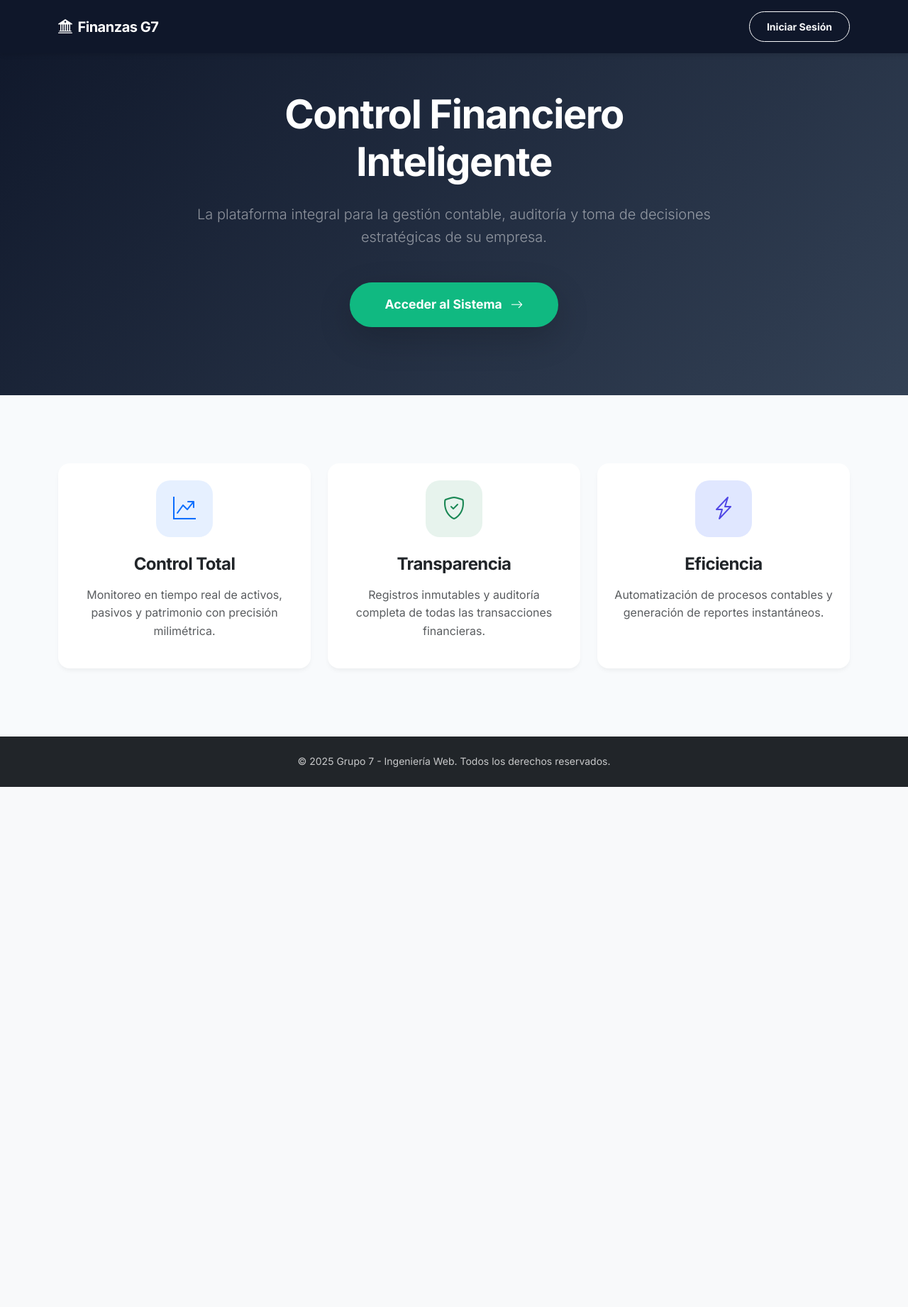
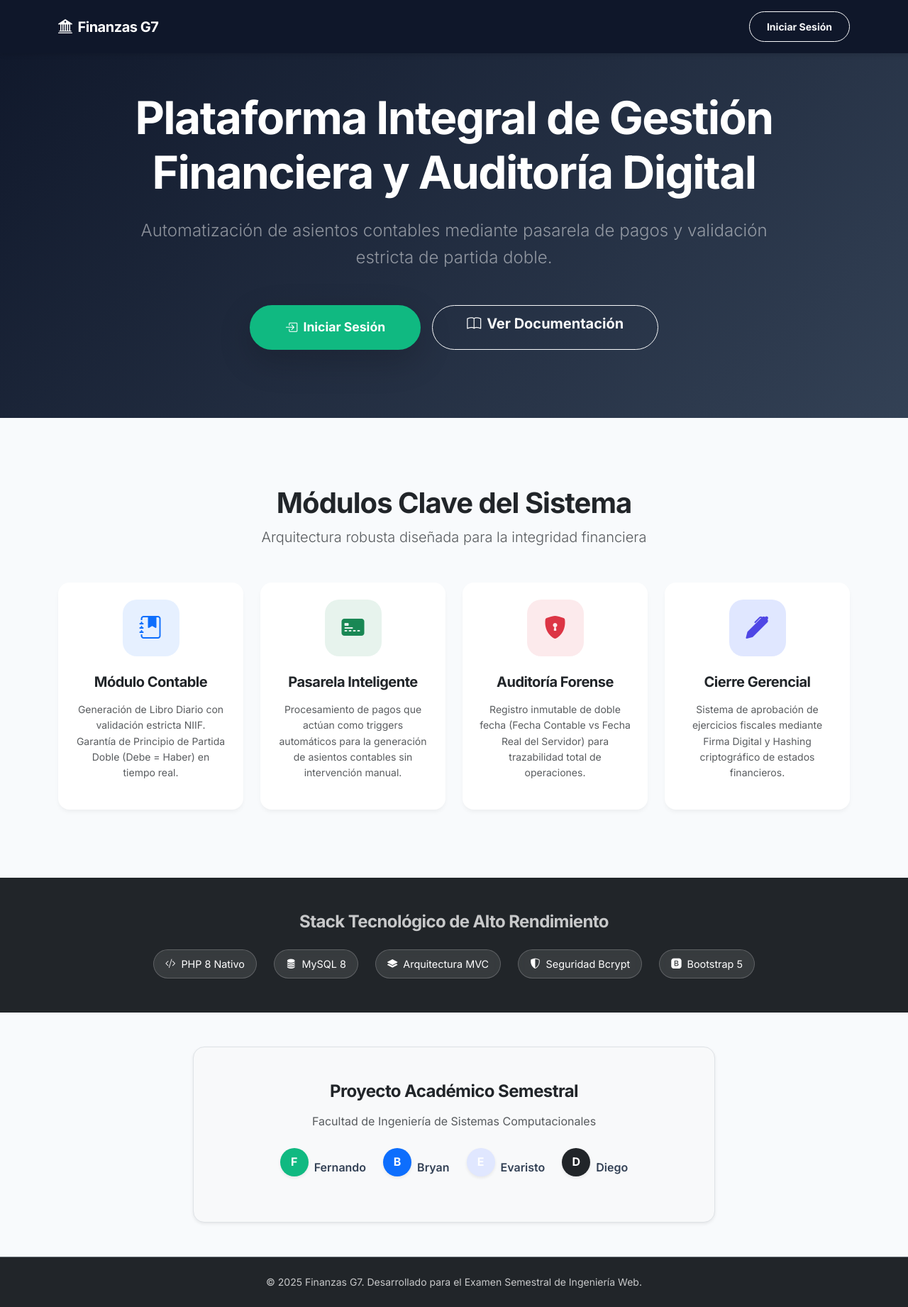
Before and after one commit to fernandojjq/Semestral_Ing_Web, a PHP site: page / in a window 1280 px wide. Shown: the whole page at 71% size. Before the commit the page ends 1109 px from the top, so only its background shows below. Run offline with PHP 8.4, Linux system fonts and the light colour scheme.

Commit message:
Actualización de contenido en index.php

```diff
--- a/public/index.php
+++ b/public/index.php
@@ -8,13 +8,41 @@ define('BASE_PATH', dirname(__DIR__));
 <head>
     <meta charset="UTF-8">
     <meta name="viewport" content="width=device-width, initial-scale=1.0">
-    <title>Finanzas G7 - Sistema Financiero</title>
+    <title>Finanzas G7 - Sistema Financiero Corporativo</title>
     <!-- Bootstrap CSS -->
     <link rel="stylesheet" href="https://cdn.jsdelivr.net/npm/bootstrap@5.3.0/dist/css/bootstrap.min.css">
     <!-- Bootstrap Icons -->
     <link rel="stylesheet" href="https://cdn.jsdelivr.net/npm/bootstrap-icons@1.10.0/font/bootstrap-icons.css">
     <!-- Custom CSS with Cache Busting -->
     <link rel="stylesheet" href="css/style.css?v=<?php echo time(); ?>">
+    <style>
+        /* Small inline adjustments for specific landing sections not in main style yet */
+        .tech-pill {
+            background: rgba(255, 255, 255, 0.1);
+            border: 1px solid rgba(255, 255, 255, 0.2);
+            color: white;
+            padding: 0.5rem 1rem;
+            border-radius: 50rem;
+            font-size: 0.9rem;
+            display: inline-flex;
+            align-items: center;
+            margin: 0 0.5rem;
+            backdrop-filter: blur(5px);
+        }
+
+        .step-number {
+            width: 40px;
+            height: 40px;
+            background: var(--accent-color);
+            color: white;
+            border-radius: 50%;
+            display: flex;
+            align-items: center;
+            justify-content: center;
+            font-weight: bold;
+            margin-bottom: 1rem;
+        }
+    </style>
 </head>
 
 <body class="d-flex flex-column min-vh-100">
@@ -33,61 +61,134 @@ define('BASE_PATH', dirname(__DIR__));
     </nav>
 
     <!-- Hero Section -->
-    <div class="hero d-flex align-items-center">
+    <div class="hero d-flex align-items-center text-center">
         <div class="container">
             <div class="row justify-content-center">
-                <div class="col-lg-8 text-center">
-                    <h1 class="display-4 fw-bold mb-4 text-white">Control Financiero Inteligente</h1>
-                    <p class="lead text-white-50 mb-5">La plataforma integral para la gestión contable, auditoría y toma
-                        de decisiones estratégicas de su empresa.</p>
-                    <a href="app.php?view=login" class="btn btn-landing btn-lg shadow-lg">
-                        Acceder al Sistema <i class="bi bi-arrow-right ms-2"></i>
-                    </a>
+                <div class="col-lg-10">
+                    <h1 class="display-3 fw-bold mb-4 text-white">Plataforma Integral de Gestión Financiera y Auditoría
+                        Digital</h1>
+                    <p class="lead text-white-50 mb-5 fs-4">Automatización de asientos contables mediante pasarela de
+                        pagos y validación estricta de partida doble.</p>
+                    <div class="d-flex justify-content-center gap-3">
+                        <a href="app.php?view=login" class="btn btn-landing btn-lg shadow-lg">
+                            <i class="bi bi-box-arrow-in-right me-2"></i>Iniciar Sesión
+                        </a>
+                        <a href="#modulos" class="btn btn-outline-light btn-lg rounded-pill px-5 fw-bold">
+                            <i class="bi bi-book me-2"></i>Ver Documentación
+                        </a>
+                    </div>
                 </div>
             </div>
         </div>
     </div>
 
-    <!-- Features Section -->
-    <div class="container py-5 my-5">
+    <!-- Módulos Clave Section -->
+    <div id="modulos" class="container py-5 my-5">
+        <div class="text-center mb-5">
+            <h2 class="display-6 fw-bold text-dark">Módulos Clave del Sistema</h2>
+            <p class="text-muted lead">Arquitectura robusta diseñada para la integridad financiera</p>
+        </div>
+
         <div class="row g-4">
-            <div class="col-md-4">
+            <!-- Módulo Contable -->
+            <div class="col-md-6 col-lg-3">
                 <div class="card h-100 border-0 shadow-hover p-4 text-center">
                     <div class="feature-icon mx-auto mb-4 bg-primary bg-opacity-10 text-primary">
-                        <i class="bi bi-graph-up-arrow"></i>
+                        <i class="bi bi-journal-bookmark-fill"></i>
                     </div>
-                    <h3 class="h4 fw-bold mb-3 text-dark">Control Total</h3>
-                    <p class="text-muted">Monitoreo en tiempo real de activos, pasivos y patrimonio con precisión
-                        milimétrica.</p>
+                    <h3 class="h5 fw-bold mb-3 text-dark">Módulo Contable</h3>
+                    <p class="text-muted small">Generación de Libro Diario con validación estricta NIIF. Garantía de
+                        Principio de Partida Doble (Debe = Haber) en tiempo real.</p>
                 </div>
             </div>
-            <div class="col-md-4">
+
+            <!-- Pasarela Inteligente -->
+            <div class="col-md-6 col-lg-3">
                 <div class="card h-100 border-0 shadow-hover p-4 text-center">
                     <div class="feature-icon mx-auto mb-4 bg-success bg-opacity-10 text-success">
-                        <i class="bi bi-shield-check"></i>
+                        <i class="bi bi-credit-card-2-front-fill"></i>
                     </div>
-                    <h3 class="h4 fw-bold mb-3 text-dark">Transparencia</h3>
-                    <p class="text-muted">Registros inmutables y auditoría completa de todas las transacciones
-                        financieras.</p>
+                    <h3 class="h5 fw-bold mb-3 text-dark">Pasarela Inteligente</h3>
+                    <p class="text-muted small">Procesamiento de pagos que actúan como triggers automáticos para la
+                        generación de asientos contables sin intervención manual.</p>
                 </div>
             </div>
-            <div class="col-md-4">
+
+            <!-- Auditoría Forense -->
+            <div class="col-md-6 col-lg-3">
+                <div class="card h-100 border-0 shadow-hover p-4 text-center">
+                    <div class="feature-icon mx-auto mb-4 bg-danger bg-opacity-10 text-danger">
+                        <i class="bi bi-shield-lock-fill"></i>
+                    </div>
+                    <h3 class="h5 fw-bold mb-3 text-dark">Auditoría Forense</h3>
+                    <p class="text-muted small">Registro inmutable de doble fecha (Fecha Contable vs Fecha Real del
+                        Servidor) para trazabilidad total de operaciones.</p>
+                </div>
+            </div>
+
+            <!-- Cierre Gerencial -->
+            <div class="col-md-6 col-lg-3">
                 <div class="card h-100 border-0 shadow-hover p-4 text-center">
                     <div class="feature-icon mx-auto mb-4 bg-indigo bg-opacity-10 text-indigo">
-                        <i class="bi bi-lightning-charge"></i>
+                        <i class="bi bi-pen-fill"></i>
                     </div>
-                    <h3 class="h4 fw-bold mb-3 text-dark">Eficiencia</h3>
-                    <p class="text-muted">Automatización de procesos contables y generación de reportes instantáneos.
-                    </p>
+                    <h3 class="h5 fw-bold mb-3 text-dark">Cierre Gerencial</h3>
+                    <p class="text-muted small">Sistema de aprobación de ejercicios fiscales mediante Firma Digital y
+                        Hashing criptográfico de estados financieros.</p>
+                </div>
+            </div>
+        </div>
+    </div>
+
+    <!-- Sección de Tecnología -->
+    <section class="py-5 bg-dark text-white">
+        <div class="container text-center">
+            <h3 class="h4 fw-bold mb-4 text-white opacity-75">Stack Tecnológico de Alto Rendimiento</h3>
+            <div class="d-flex flex-wrap justify-content-center gap-2">
+                <span class="tech-pill"><i class="bi bi-code-slash me-2"></i>PHP 8 Nativo</span>
+                <span class="tech-pill"><i class="bi bi-database-fill me-2"></i>MySQL 8</span>
+                <span class="tech-pill"><i class="bi bi-layers-fill me-2"></i>Arquitectura MVC</span>
+                <span class="tech-pill"><i class="bi bi-shield-shaded me-2"></i>Seguridad Bcrypt</span>
+                <span class="tech-pill"><i class="bi bi-bootstrap-fill me-2"></i>Bootstrap 5</span>
+            </div>
+        </div>
+    </section>
+
+    <!-- Sobre el Equipo -->
+    <div class="container py-5">
+        <div class="row justify-content-center">
+            <div class="col-lg-8 text-center">
+                <div class="p-5 rounded-4 bg-light shadow-sm border">
+                    <h4 class="fw-bold text-dark mb-3">Proyecto Académico Semestral</h4>
+                    <p class="text-muted mb-4">Facultad de Ingeniería de Sistemas Computacionales</p>
+                    <div class="d-flex flex-wrap justify-content-center gap-4">
+                        <div class="d-flex align-items-center">
+                            <div class="step-number shadow-sm">F</div>
+                            <span class="ms-2 fw-semibold">Fernando</span>
+                        </div>
+                        <div class="d-flex align-items-center">
+                            <div class="step-number shadow-sm bg-primary">B</div>
+                            <span class="ms-2 fw-semibold">Bryan</span>
+                        </div>
+                        <div class="d-flex align-items-center">
+                            <div class="step-number shadow-sm bg-indigo">E</div>
+                            <span class="ms-2 fw-semibold">Evaristo</span>
+                        </div>
+                        <div class="d-flex align-items-center">
+                            <div class="step-number shadow-sm bg-dark">D</div>
+                            <span class="ms-2 fw-semibold">Diego</span>
+                        </div>
+                    </div>
                 </div>
             </div>
         </div>
     </div>
 
     <!-- Footer -->
-    <footer class="bg-dark text-white py-4 mt-auto">
+    <footer class="bg-dark text-white py-4 mt-auto border-top border-secondary">
         <div class="container text-center">
-            <p class="mb-0 small opacity-75">&copy; 2025 Grupo 7 - Ingeniería Web. Todos los derechos reservados.</p>
+            <p class="mb-0 small opacity-75">&copy; 2025 Finanzas G7. Desarrollado para el Examen Semestral de
+                Ingeniería Web.</p>
         </div>
     </footer>
 
```
